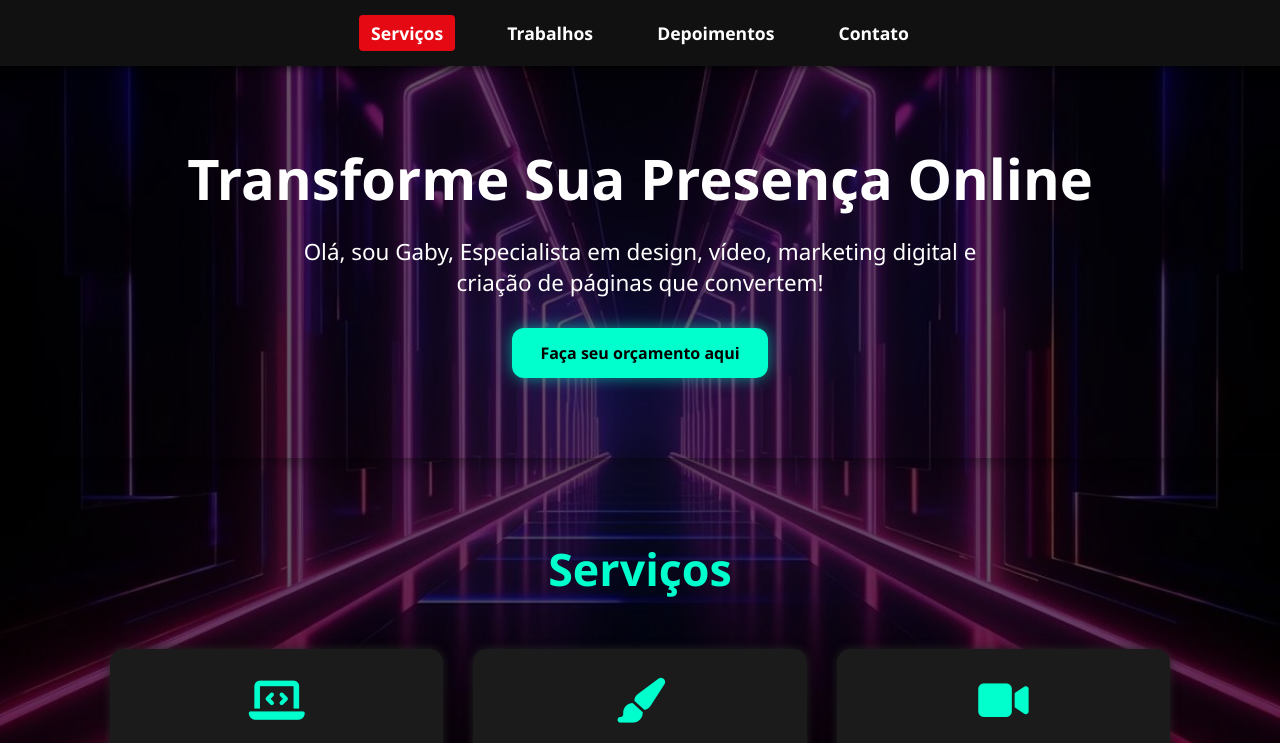
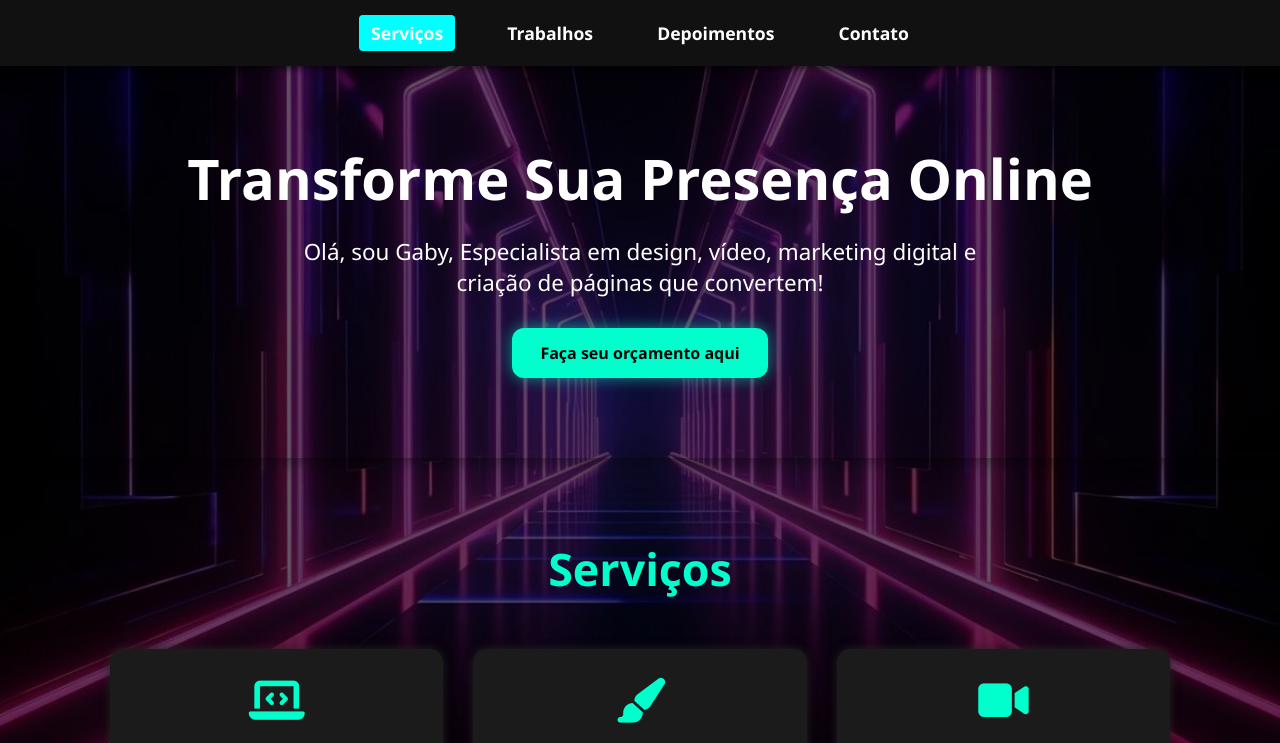
Before and after one commit to linkbiio/slddigital, a plain HTML site: page index.html in a window 1280 px wide. In both pictures the pointer is over the link "Serviços". Shown: the top 743 px of the page. Drawn offline with Linux system fonts and the light colour scheme.

Commit message:
Update index.html

```diff
--- a/index.html
+++ b/index.html
@@ -75,7 +75,7 @@
 
     nav#netflix-header a:hover,
     nav#netflix-header a:focus {
-      background-color: #e50914;
+      background-color: #00ffff;
       outline: none;
     }
 
```
